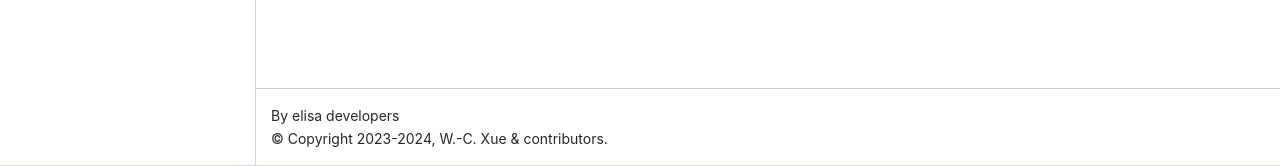
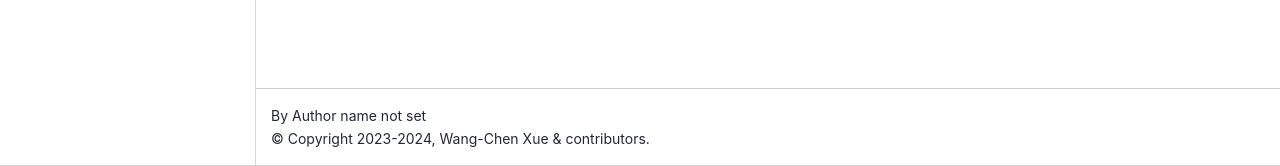
Before and after one commit to wcxve/elisa, a Sphinx documentation site: the page built from docs/index.rst, in a window 1280 px wide. Shown: the part 734-900 px from the top of the page. Built offline with Sphinx 7.4.7 and the Sphinx Book theme 1.1.4, drawn with Linux system fonts in a browser that asks for light colours; pages that are not in the unit, such as notebooks, are missing from menus; part of the change alters nothing that is shown.

```diff
--- a/docs/conf.py
+++ b/docs/conf.py
@@ -6,16 +6,18 @@
 # -- Project information -----------------------------------------------------
 # https://www.sphinx-doc.org/en/master/usage/configuration.html#project-information
 
+from __future__ import annotations
+
 import pathlib
 import sys
+from datetime import datetime
 
 path = pathlib.Path(__file__)
 sys.path.append(path.parent.parent.as_posix() + '/src')
 import elisa  # noqa: E402
 
 project = 'elisa'
-copyright = '2023-2024, W.-C. Xue & contributors'
-author = 'elisa developers'
+copyright = f'2023-{datetime.now().year}, Wang-Chen Xue & contributors'
 release = elisa.__version__
 
 # -- General configuration ---------------------------------------------------
@@ -28,12 +30,12 @@ extensions = [
     'sphinx.ext.doctest',
     'sphinx.ext.intersphinx',
     'sphinx.ext.viewcode',
+    'numpydoc',
     'sphinx_autodoc_typehints',
     'sphinx_book_theme',
     'sphinx_copybutton',
     'sphinx_design',
     'myst_nb',
-    'numpydoc',
 ]
 
 source_suffix = {
@@ -69,6 +71,8 @@ html_theme_options = {
 # html_static_path = ['_static']
 html_baseurl = 'https://elisa-lib.readthedocs.io/en/latest/'
 
+autodoc_member_order = 'bysource'
+
 intersphinx_mapping = {
     'python': ('https://docs.python.org/3.9', None),
     'arviz': ('https://python.arviz.org/en/stable/', None),
@@ -102,16 +106,19 @@ numpydoc_attributes_as_param_list = False
 numpydoc_class_members_toctree = False
 numpydoc_show_class_members = True
 numpydoc_show_inherited_class_members = True
+numpydoc_xref_aliases = {
+    'Data': 'elisa.data.ogip.Data',
+    'Model': 'elisa.models.model.Model',
+    'Parameter': 'elisa.models.parameter.Parameter',
+}
 numpydoc_xref_param_type = True
 numpydoc_xref_ignore = {'optional', 'type_without_description', 'BadException'}
 # Run docstring validation as part of build process
 # numpydoc_validation_checks = {"all", "GL01", "SA04", "RT03"}
 # The name of the Pygments (syntax highlighting) style to use.
+
 pygments_style = 'sphinx'
 
-numpydoc_xref_aliases = {
-    'ParameterBase': 'elisa.model.parameter.ParameterBase',
-}
-
+typehints_document_rtype = False
 typehints_use_signature = True
 typehints_use_signature_return = True
```
